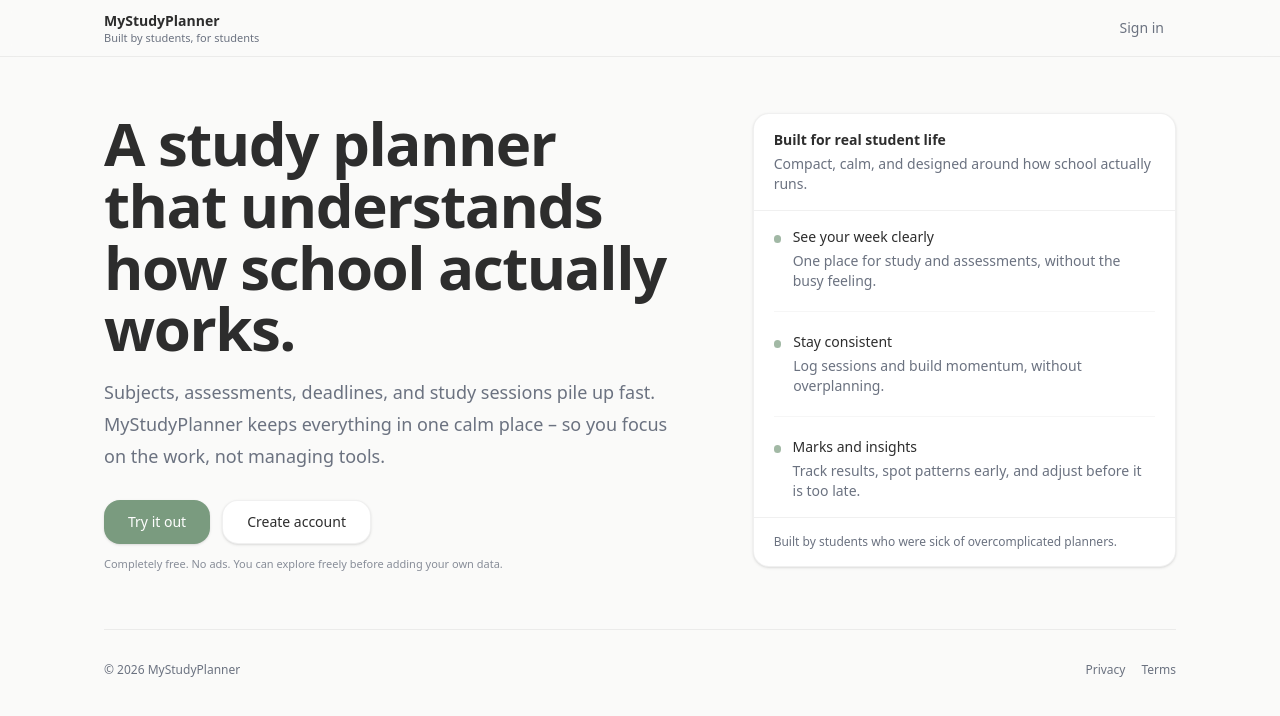
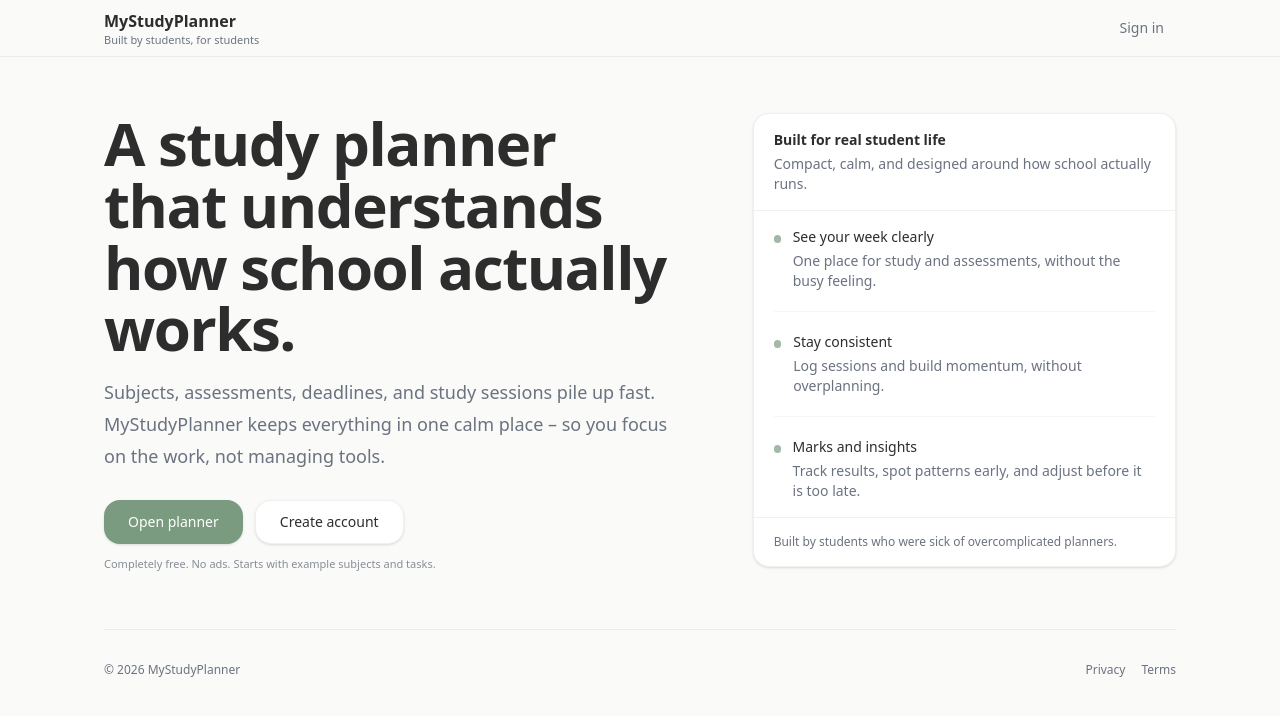
Before and after one commit to kaicrotty88/MyStudyPlanner, a Next.js app: page / in a window 1280 px wide. Shown: the top 716 px of the page. Built offline with nearby package versions, Linux system fonts and the light colour scheme; no server answers.

Commit message:
should be final refinement for landing page… for now

```diff
--- a/app/page.tsx
+++ b/app/page.tsx
@@ -20,7 +20,7 @@ export default async function Page() {
       <header className="sticky top-0 z-20 border-b border-border bg-background/80 backdrop-blur">
         <div className="mx-auto flex h-14 max-w-6xl items-center justify-between px-6 md:px-10">
           <div className="flex flex-col leading-tight">
-            <span className="text-sm font-semibold text-foreground">
+            <span className="text-base font-semibold text-foreground">
               MyStudyPlanner
             </span>
             <span className="text-[11px] text-muted-foreground">
@@ -64,7 +64,7 @@ export default async function Page() {
                   href="/demo"
                   className="inline-flex h-11 items-center justify-center rounded-xl bg-primary px-6 text-sm font-medium text-primary-foreground shadow-sm hover:opacity-95 transition"
                 >
-                  Try it out
+                  Open planner
                 </Link>
 
                 <Link
@@ -76,7 +76,7 @@ export default async function Page() {
               </div>
 
               <div className="mt-3 text-[11px] text-muted-foreground opacity-80">
-                Completely free. No ads. You can explore freely before adding your own data.
+                Completely free. No ads. Starts with example subjects and tasks.
               </div>
             </div>
 
```
